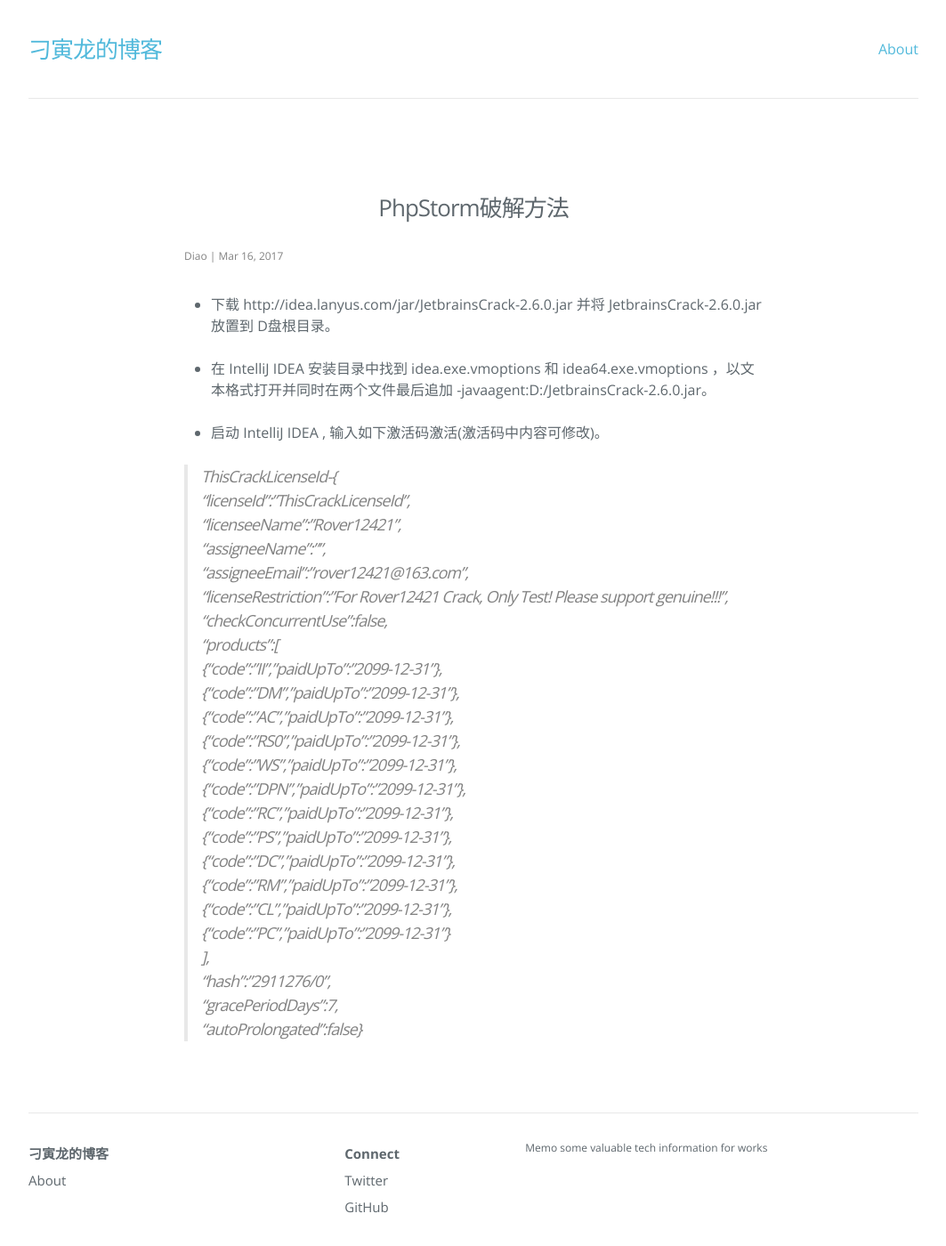
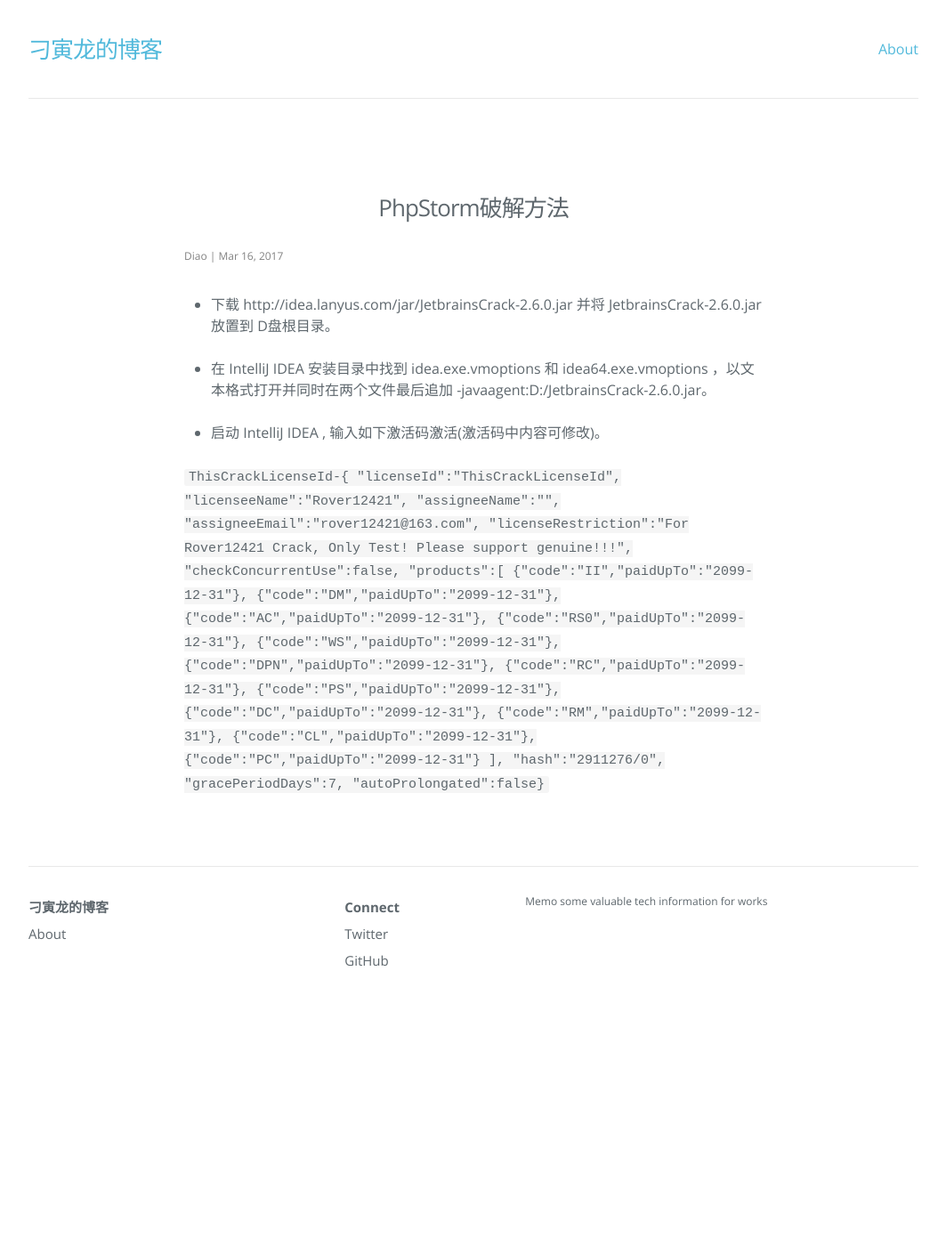
Before and after one commit to diaoyinlong/blog, a Jekyll site: the page built from _posts/2017-03-16-PhpStorm破解方法.md, in a window 1280 px wide and 1400 px high. Shown: the whole window at 89% size, without its empty margins (108-1171 px from the left). Built offline with Jekyll 4.4.1, drawn with Linux system fonts in a browser that asks for light colours; nearby versions of some CDN libraries.

Commit message:
Published with https://stackedit.io/

```diff
--- a/_posts/2017-03-16-PhpStorm破解方法.md
+++ b/_posts/2017-03-16-PhpStorm破解方法.md
@@ -10,29 +10,27 @@ tags: PhpStorm
 
 * 启动 IntelliJ IDEA , 输入如下激活码激活(激活码中内容可修改)。
 
-
-
-> ThisCrackLicenseId-{
->     "licenseId":"ThisCrackLicenseId",
->     "licenseeName":"Rover12421",
->     "assigneeName":"",
->     "assigneeEmail":"rover12421@163.com",
->     "licenseRestriction":"For Rover12421 Crack, Only Test! Please support genuine!!!",
->     "checkConcurrentUse":false,
->     "products":[
->     {"code":"II","paidUpTo":"2099-12-31"},
->     {"code":"DM","paidUpTo":"2099-12-31"},
->     {"code":"AC","paidUpTo":"2099-12-31"},
->     {"code":"RS0","paidUpTo":"2099-12-31"},
->     {"code":"WS","paidUpTo":"2099-12-31"},
->     {"code":"DPN","paidUpTo":"2099-12-31"},
->     {"code":"RC","paidUpTo":"2099-12-31"},
->     {"code":"PS","paidUpTo":"2099-12-31"},
->     {"code":"DC","paidUpTo":"2099-12-31"},
->     {"code":"RM","paidUpTo":"2099-12-31"},
->     {"code":"CL","paidUpTo":"2099-12-31"},
->     {"code":"PC","paidUpTo":"2099-12-31"}
->     ],
->     "hash":"2911276/0",
->     "gracePeriodDays":7,
->     "autoProlongated":false}
+`ThisCrackLicenseId-{
+    "licenseId":"ThisCrackLicenseId",
+    "licenseeName":"Rover12421",
+    "assigneeName":"",
+    "assigneeEmail":"rover12421@163.com",
+    "licenseRestriction":"For Rover12421 Crack, Only Test! Please support genuine!!!",
+    "checkConcurrentUse":false,
+    "products":[
+    {"code":"II","paidUpTo":"2099-12-31"},
+    {"code":"DM","paidUpTo":"2099-12-31"},
+    {"code":"AC","paidUpTo":"2099-12-31"},
+    {"code":"RS0","paidUpTo":"2099-12-31"},
+    {"code":"WS","paidUpTo":"2099-12-31"},
+    {"code":"DPN","paidUpTo":"2099-12-31"},
+    {"code":"RC","paidUpTo":"2099-12-31"},
+    {"code":"PS","paidUpTo":"2099-12-31"},
+    {"code":"DC","paidUpTo":"2099-12-31"},
+    {"code":"RM","paidUpTo":"2099-12-31"},
+    {"code":"CL","paidUpTo":"2099-12-31"},
+    {"code":"PC","paidUpTo":"2099-12-31"}
+    ],
+    "hash":"2911276/0",
+    "gracePeriodDays":7,
+    "autoProlongated":false}  `
```
